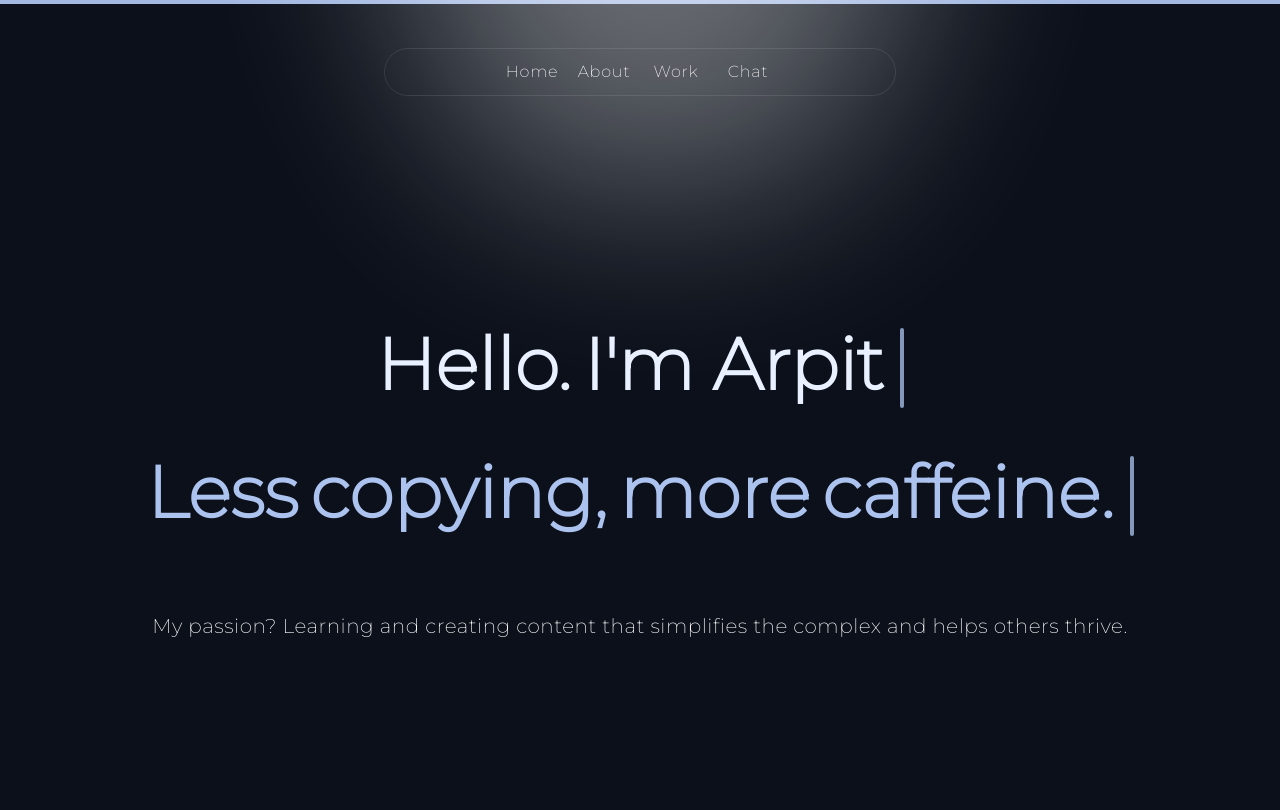
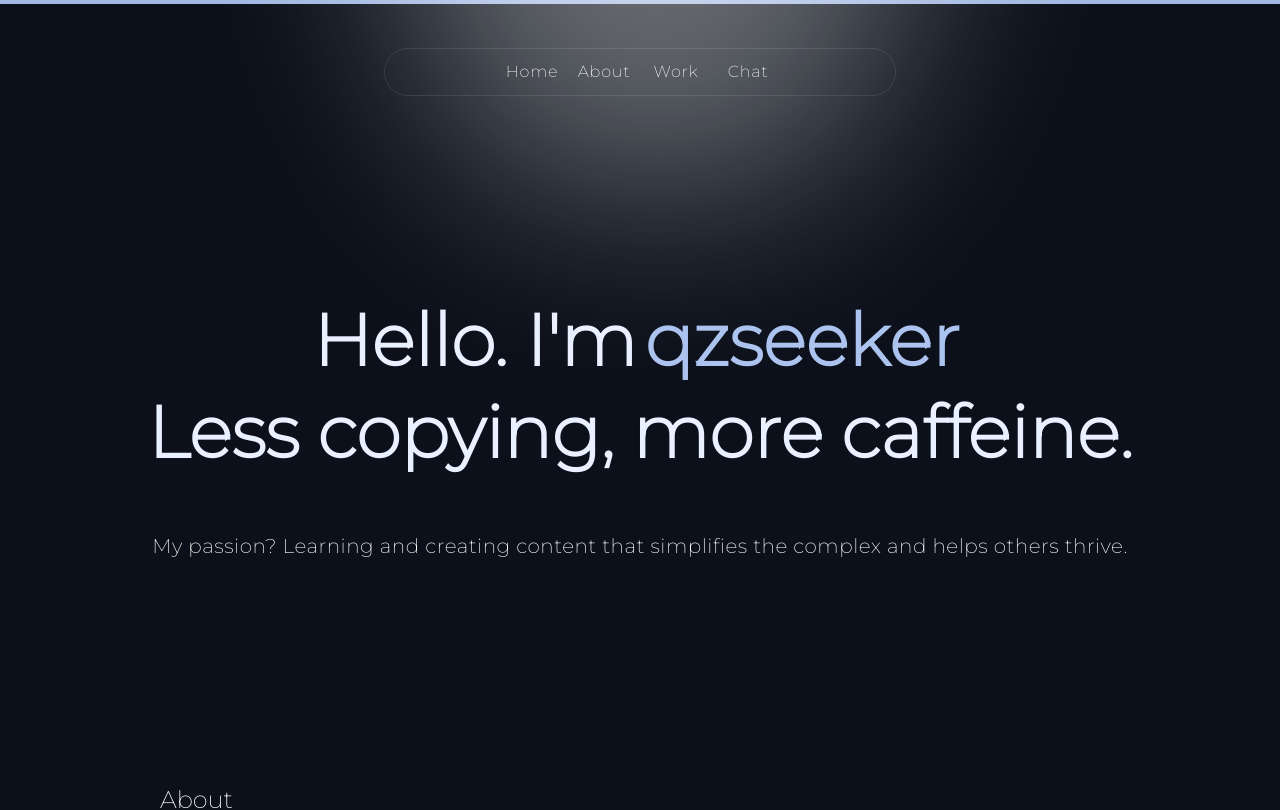
Before and after one commit to qzSeeker/PortfolioQzseeker, a React (Vite) app: page / in a window 1280 px wide. Shown: the top 810 px of the page. Built offline with nearby package versions, Linux system fonts and the light colour scheme.

Commit message:
initial changes

```diff
--- a/src/Components/Hero/Hero.jsx
+++ b/src/Components/Hero/Hero.jsx
@@ -2,7 +2,7 @@
 import React, { useEffect, useState } from "react";
 import Chat from "../ChatBot";
 import { Link } from "react-scroll";
-import { TypewriterEffectSmooth } from "../ui/typewriterEffect";
+import { FlipWords } from "../ui/flip-words";
 
 function Hero() {
   const [isChatBoxOpen, setIsChatBoxOpen] = useState(false);
@@ -36,35 +36,38 @@ function Hero() {
   });
 
   // text animation array
-  const words1 = [
-    {
-    text: "Hello.",
-    className: "text-[#e9f0ff]",
-    },
-    {
-    text: "I'm Arpit",
-    className: "text-[#e9f0ff]",
-    },
+//   const words1 = [
+//     {
+//     text: "Hello.",
+//     className: "text-[#e9f0ff]",
+//     },
+//     {
+//     text: "I'm Arpit",
+//     className: "text-[#e9f0ff]",
+//     },
 
-];
-const words2 = [
-    {
-    text: "Less",
-    className: "text-[#adc3ef] dark:text-[#adc3ef]",
-    },
-    {
-    text: "copying,",
-    className: "text-[#adc3ef] dark:text-[#adc3ef]",
-    },
-    {
-    text: "more",
-    className: "text-[#adc3ef] dark:text-[#adc3ef]",
-    },
-    {
-    text: "caffeine.",
-    className: "text-[#adc3ef] dark:text-[#adc3ef]",
-    },
-];
+// ];
+// const words2 = [
+//     {
+//     text: "Less",
+//     className: "text-[#adc3ef] dark:text-[#adc3ef]",
+//     },
+//     {
+//     text: "copying,",
+//     className: "text-[#adc3ef] dark:text-[#adc3ef]",
+//     },
+//     {
+//     text: "more",
+//     className: "text-[#adc3ef] dark:text-[#adc3ef]",
+//     },
+//     {
+//     text: "caffeine.",
+//     className: "text-[#adc3ef] dark:text-[#adc3ef]",
+//     },
+// ];
+
+// flip-words
+const flipWords = ["Arpit", "qzseeker"];
 
   return (
     <>
@@ -175,13 +178,14 @@ const words2 = [
           </div>
         </div>
         <div className="md:mt-48 md:mb-56 mt-20 mb-20 flex flex-col mx-1 md:mx-14">
-          <h1 className="flex justify-center ">
-            <TypewriterEffectSmooth words={words1}/>
+          <h1 className="xl:text-7xl lg:text-6xl md:text-5xl text-3xl font-extrabold text-[#e9f0ff] text-center mb-5 relativ">
+              Hello. I'm
+            <FlipWords words={flipWords}></FlipWords>
           </h1>
-          <h1 className="flex justify-center mb-5">
-            <TypewriterEffectSmooth words={words2}/>
+          <h1 className="xl:text-7xl lg:text-6xl md:text-5xl text-3xl font-extrabold text-[#e9f0ff] text-center">
+            Less copying, more caffeine.
           </h1>
-          <p className="text-center mt-8 md:text-xl text-lg tracking-wide px-4">
+          <p className="text-center mt-16 md:text-xl text-lg tracking-wide px-4">
             My passion? Learning and creating content that simplifies the
             complex and helps others thrive.
           </p>
--- /dev/null
+++ b/src/Components/ui/flip-words.jsx
@@ -0,0 +1,75 @@
+"use client";
+import React, { useCallback, useEffect, useState } from "react";
+import { AnimatePresence, motion } from "framer-motion";
+import { cn } from "../../lib/utils";
+
+export const FlipWords = ({ words, duration = 3000, className }) => {
+    const [currentWord, setCurrentWord] = useState(words[0]);
+    const [isAnimating, setIsAnimating] = useState(false);
+
+    // thanks for the fix Julian - https://github.com/Julian-AT
+    const startAnimation = useCallback(() => {
+        const word = words[words.indexOf(currentWord) + 1] || words[0];
+        setCurrentWord(word);
+        setIsAnimating(true);
+    }, [currentWord, words]);
+
+    useEffect(() => {
+        if (!isAnimating)
+        setTimeout(() => {
+            startAnimation();
+        }, duration);
+    }, [isAnimating, duration, startAnimation]);
+
+    return (
+        <AnimatePresence
+        onExitComplete={() => {
+            setIsAnimating(false);
+        }}
+        >
+        <motion.div
+            initial={{
+            opacity: 0,
+            y: 10,
+            }}
+            animate={{
+            opacity: 1,
+            y: 0,
+            }}
+            transition={{
+            type: "spring",
+            stiffness: 100,
+            damping: 10,
+            }}
+            exit={{
+            opacity: 0,
+            y: -40,
+            x: 40,
+            filter: "blur(8px)",
+            scale: 2,
+            position: "absolute",
+            }}
+            className={cn(
+            "z-10 inline-block relative text-left px-2",
+            className
+            )}
+            key={currentWord}
+        >
+            {currentWord.split("").map((letter, index) => (
+            <motion.span
+                key={currentWord + index}
+                initial={{ opacity: 0, y: 10, filter: "blur(8px)" }}
+                animate={{ opacity: 1, y: 0, filter: "blur(0px)" }}
+                transition={{
+                delay: index * 0.08,
+                duration: 0.4,
+                }}
+                className="inline-block text-[#adc3ef]"
+            >
+                {letter}
+            </motion.span>
+            ))}
+        </motion.div>
+        </AnimatePresence>
+    );
+};
```
